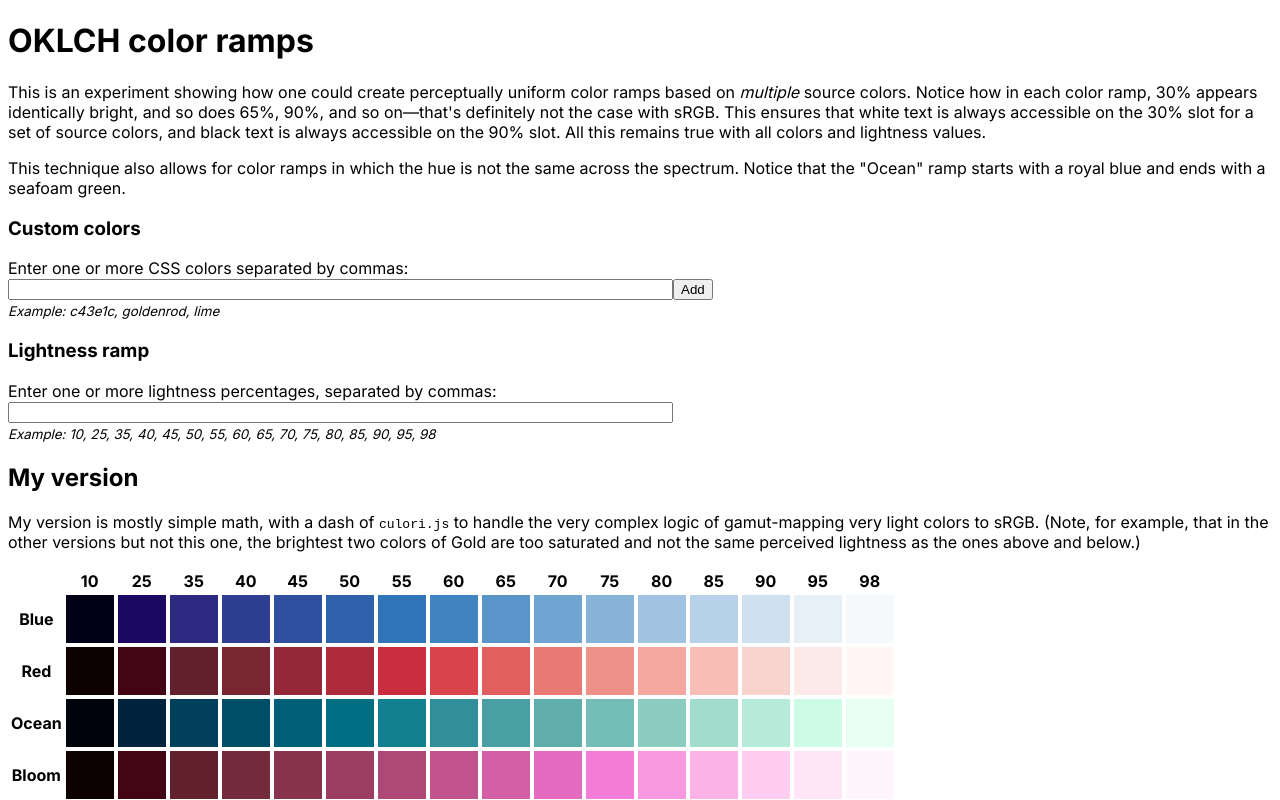
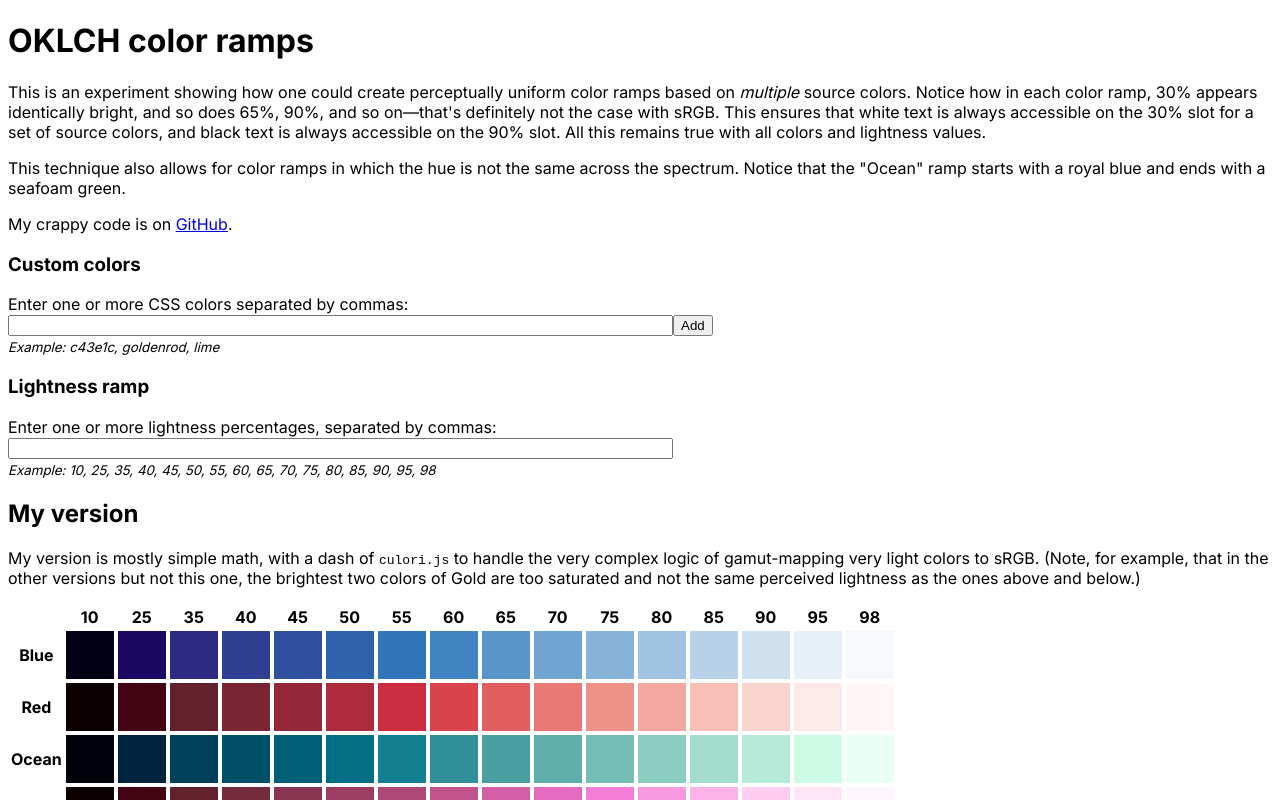
Before and after one commit to TravisSpomer/oklch, a Next.js app: page / in a window 1280 px wide. Shown: the top 800 px of the page. Built offline with nearby package versions, Linux system fonts and the light colour scheme.

Commit message:
Add GitHub link

```diff
--- a/src/app/page.tsx
+++ b/src/app/page.tsx
@@ -72,6 +72,7 @@
 			<h1>OKLCH color ramps</h1>
 			<p>This is an experiment showing how one could create perceptually uniform color ramps based on <em>multiple</em> source colors. Notice how in each color ramp, 30% appears identically bright, and so does 65%, 90%, and so on—that's definitely not the case with sRGB. This ensures that white text is always accessible on the 30% slot for a set of source colors, and black text is always accessible on the 90% slot. All this remains true with all colors and lightness values.</p>
 			<p>This technique also allows for color ramps in which the hue is not the same across the spectrum. Notice that the "Ocean" ramp starts with a royal blue and ends with a seafoam green.</p>
+			<p>My crappy code is on <a href="https://github.com/travisspomer/oklch" target="_blank">GitHub</a>.</p>
 			<h3>Custom colors</h3>
 			<label>
 				Enter one or more CSS colors separated by commas:
```
